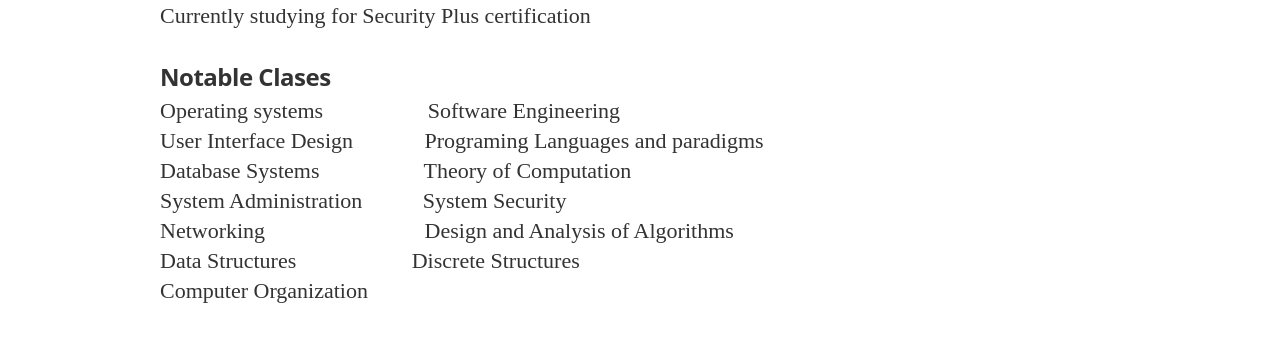
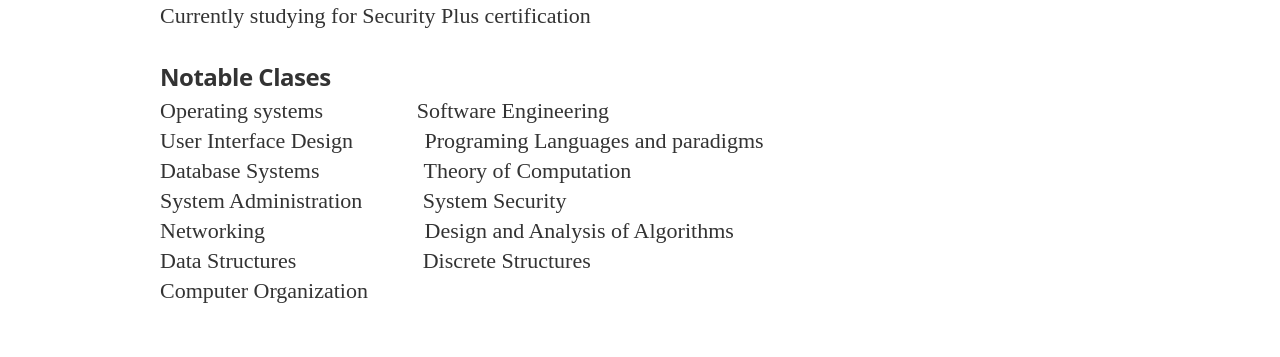
Before and after one commit to PamDegener/pamdegener.github.io, a Jekyll site: the page built from _posts/2025-03-31-test_site.md, in a window 1280 px wide. Shown: the part 1405-1762 px from the top of the page. Built offline with Jekyll 4.4.1, drawn with Linux system fonts in a browser that asks for light colours; nearby versions of some CDN libraries; some web fonts are replaced.

```diff
--- a/_posts/2025-03-31-test_site.md
+++ b/_posts/2025-03-31-test_site.md
@@ -28,10 +28,10 @@ Currently studying for Security Plus certification <br/>
 
 #### Notable Clases
 
-Operating systems &nbsp; &nbsp; &nbsp; &nbsp; &nbsp; &nbsp; &nbsp; &nbsp; &nbsp; Software Engineering <br/>
+Operating systems &nbsp; &nbsp; &nbsp; &nbsp; &nbsp; &nbsp; &nbsp; &nbsp; Software Engineering <br/>
 User Interface Design &nbsp; &nbsp; &nbsp; &nbsp; &nbsp; &nbsp; Programing Languages and paradigms <br/>
 Database Systems &nbsp; &nbsp; &nbsp; &nbsp; &nbsp; &nbsp; &nbsp; &nbsp; &nbsp; Theory of Computation <br/>
 System Administration &nbsp; &nbsp; &nbsp; &nbsp; &nbsp; System Security <br/>
 Networking &nbsp; &nbsp; &nbsp; &nbsp; &nbsp; &nbsp; &nbsp; &nbsp; &nbsp; &nbsp; &nbsp; &nbsp; &nbsp; &nbsp; Design and Analysis of Algorithms <br/>
-Data Structures &nbsp; &nbsp; &nbsp; &nbsp; &nbsp; &nbsp; &nbsp; &nbsp; &nbsp; &nbsp; Discrete Structures <br/>
+Data Structures &nbsp; &nbsp; &nbsp; &nbsp; &nbsp; &nbsp; &nbsp; &nbsp; &nbsp; &nbsp; &nbsp; Discrete Structures <br/>
 Computer Organization
```
